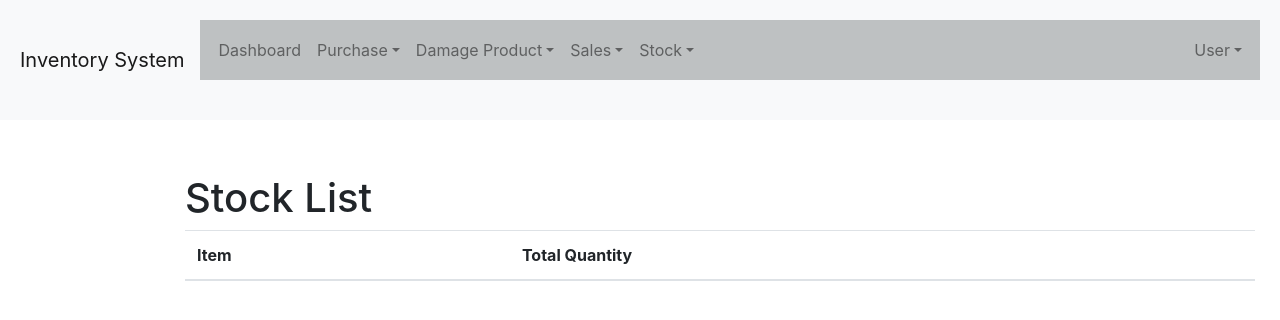
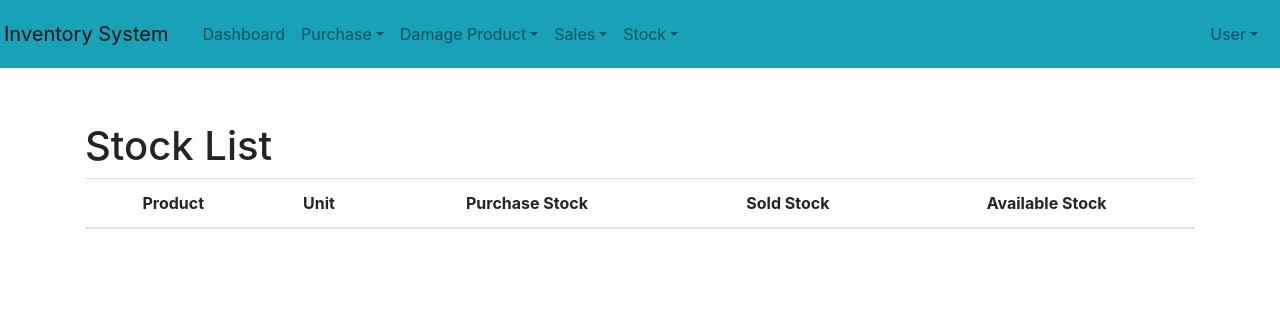
Before and after one commit to ashin-joseph/Inventory, a Django app: template templates/stock/stock_list.html in a window 1280 px wide. Shown: the top 320 px of the page. Run offline with Django 3.2, Linux system fonts and the light colour scheme; the template is opened without the code that fills it, so the values that code supplies are empty; some libraries are stand-ins or nearby versions.

Commit message:
stock update- price auto

```diff
--- a/Purchase/views.py
+++ b/Purchase/views.py
@@ -47,13 +47,11 @@ def order_display(request, order_id):
     order = get_object_or_404(purchaseorderTable, id=order_id)
     items = orderitemTable.objects.filter(oit_purchase_order=order)
 
-    total_p = []
     overall = 0
     for i in items:
         price = i.oit_price * i.oit_quantity
-        tax = (i.oit_tax_percentage / 100) * price
+        tax = int((i.oit_tax_percentage / 100)) * price
         total = price + tax
-        total_p.append(total)
         overall += total
 
     context = {
--- a/templates/stock/stock_list.html
+++ b/templates/stock/stock_list.html
@@ -11,22 +11,33 @@
 <div class="container">
     <h1 class="mt-4">Stock List</h1>
     <table class="table table-striped">
-        <thead>
+        <thead style="text-align:center">
             <tr>
-                <th scope="col">Item</th>
-                <th scope="col">Total Quantity</th>
+                <th scope="col">Product</th>
+                <th scope="col">Unit</th>
+                <th scope="col">Purchase Stock</th>
+                <th scope="col">Sold Stock</th>
+                <th scope="col">Available Stock</th>
             </tr>
         </thead>
         <tbody>
             {% for i in st %}
                 <tr>
                     <td>{{ i.st_item.item_name }}</td>
-                    <td>{{ i.st_quantity }}</td>
+                    <td>{{ i.st_item.item_unit }}</td>
+                    <td>{{ i.st_purchasesStock }} </td>
+                    <td>{{ i.st_soldStock }} </td>
+                    <td>{{ i.st_remainingStock }}</td>
                 </tr>
             {% endfor %}
         </tbody>
     </table>
 </div>
+<style>
+    td {
+        text-align: center;
+    }
+</style>
 </body>
 </html>
 {% endblock %}
--- a/templates/user/Index.html
+++ b/templates/user/Index.html
@@ -10,17 +10,17 @@
 <body>
     <div class="d-flex">
         <div class="flex-grow-1">
-            <nav class="navbar navbar-expand-lg navbar-light bg-light">
+            <nav class="navbar p-1 navbar-expand-lg navbar-light bg-info">
                 <a class="navbar-brand" href="#">Inventory System</a>
                 <button class="navbar-toggler" type="button" data-toggle="collapse" data-target="#navbarNav" aria-controls="navbarNav" aria-expanded="false" aria-label="Toggle navigation">
                     <span class="navbar-toggler-icon"></span>
                 </button>
-                <div class="collapse navbar-collapse" id="navbarNav">
+                <div class="bg-info collapse navbar-collapse my-0" id="navbarNav">
                     <ul class="navbar-nav">
                         <li class="nav-item">
-                            <a class="nav-link" href="{% url 'index' %}">Dashboard</a>
+                            <a class="nav-link bg-info" href="{% url 'index' %}">Dashboard</a>
                         </li>
-                        <li class="nav-item dropdown">
+                        <li class="bg-info nav-item dropdown">
                             <a class="nav-link dropdown-toggle" href="#" id="navbarPurchaseDropdown" role="button" data-toggle="dropdown" aria-haspopup="true" aria-expanded="false">Purchase</a>
                             <div class="dropdown-menu" aria-labelledby="navbarPurchaseDropdown">
                                 <a class="dropdown-item" href="{% url 'order' %}">Place Order</a>
@@ -92,7 +92,6 @@
             overflow-x: hidden; /* Disable horizontal scrolling */
         }
         .content {
-            margin-left: 160px;
             flex-grow: 1;
             padding: 10px;
         }
@@ -103,7 +102,7 @@
         .navbar-collapse {
             margin-bottom: 20px;
             padding: 10px;
-            background-color: #bec1c2;
+
         }
         .profile-info {
             display: flex;
```
Also changed, not shown: Purchase/models.py (+16 -5 lines), Sales/models.py (+11 -0 lines), Sales/views.py (+3 -6 lines), Stock/models.py (+27 -2 lines), templates/purchase/Order.html (+8 -6 lines), templates/purchase/order_display.html (+8 -8 lines), templates/sales/sales_oder.html (+10 -7 lines), templates/sales/sales_order_display.html (+6 -6 lines), Sales/migrations/0002_alter_pricetable_pt_offer_alter_pricetable_pt_tax.py (added), Stock/migrations/0002_rename_st_quantity_stocktable_st_purchasesstock_and_more.py (added), db.sqlite3.
